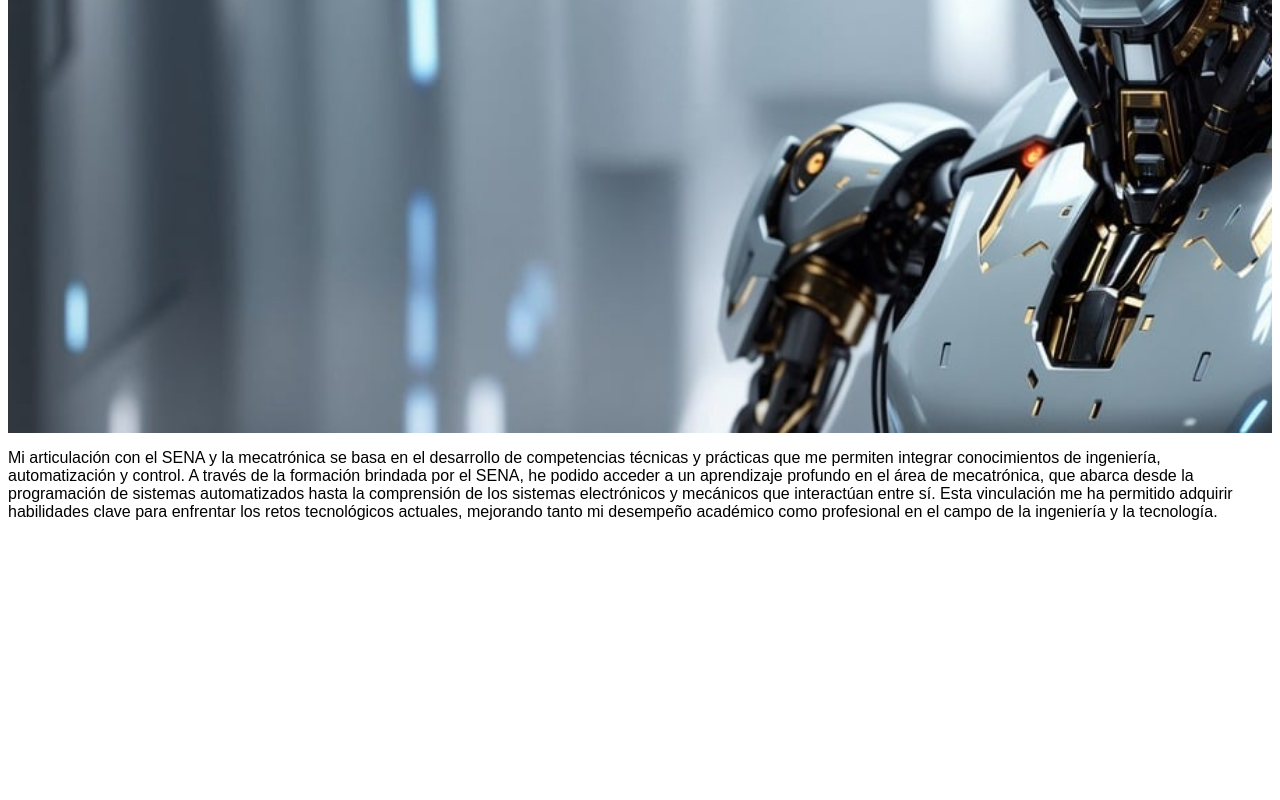
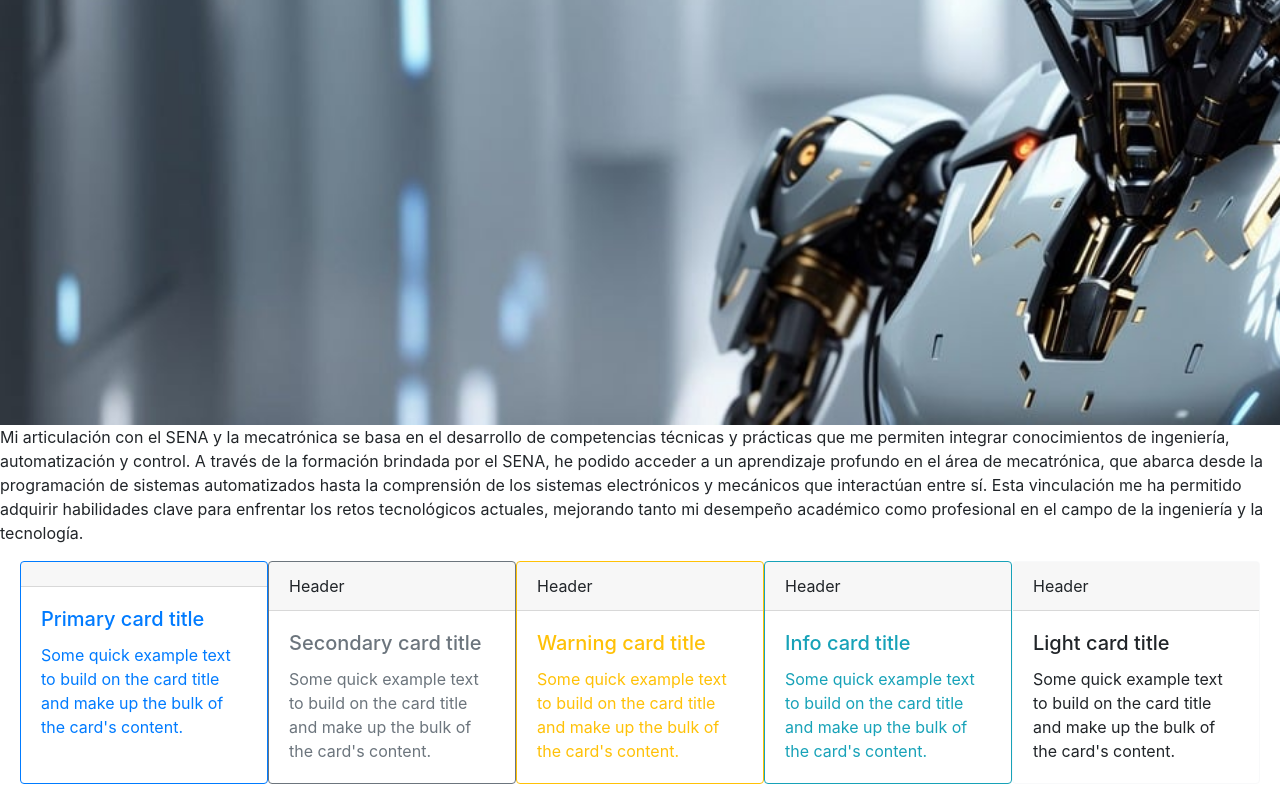
Before and after one commit to Jhocedth22/portafolio-20-, a plain HTML site: page index.html in a window 1280 px wide. Shown: the part 675-1475 px from the top of the page. Before the commit the page ends 1212 px from the top, so only its background shows below. Drawn offline with nearby package versions, Linux system fonts and the light colour scheme.

Commit message:
https://github.com/Jhocedth22/portafolio-20-.git

```diff
--- a/index.html
+++ b/index.html
@@ -7,6 +7,23 @@
     <title>Portafolio Mecatronica</title>
 </head>
 <body>
+
+</body>
+</html>
+
+
+
+<!doctype html>
+<html lang="en">
+  <head>
+    <!-- Required meta tags -->
+    <meta charset="utf-8">
+    <meta name="viewport" content="width=device-width, initial-scale=1, shrink-to-fit=no">
+<link rel="stylesheet" href="style.css"
+    <!-- Bootstrap CSS -->
+    <link rel="stylesheet" href="https://cdn.jsdelivr.net/npm/bootstrap@4.6.2/dist/css/bootstrap.min.css" integrity="sha384-xOolHFLEh07PJGoPkLv1IbcEPTNtaed2xpHsD9ESMhqIYd0nLMwNLD69Npy4HI+N" crossorigin="anonymous">
+  </head>
+  <body>
     <header>
         <div id="contenedor_encabezado">
             <img class="logo" src="./img/logo sena.png" alt="" srcset="logo sena">
@@ -29,6 +46,56 @@
 
             </div>
         </section>
+        <div id="tarjetas">
+            <div class="card border-primary mb-3" style="max-width: 18rem;">
+                <div class="card-header"></div>
+                <div class="card-body text-primary">
+                  <h5 class="card-title">Primary card title</h5>
+                  <p class="card-text">Some quick example text to build on the card title and make up the bulk of the card's content.</p>
+                </div>
+              </div>
+              <div class="card border-secondary mb-3" style="max-width: 18rem;">
+                <div class="card-header">Header</div>
+                <div class="card-body text-secondary">
+                  <h5 class="card-title">Secondary card title</h5>
+                  <p class="card-text">Some quick example text to build on the card title and make up the bulk of the card's content.</p>
+                </div>
+            </div>
+              <div class="card border-warning mb-3" style="max-width: 18rem;">
+                <div class="card-header">Header</div>
+                <div class="card-body text-warning">
+                  <h5 class="card-title">Warning card title</h5>
+                  <p class="card-text">Some quick example text to build on the card title and make up the bulk of the card's content.</p>
+                </div>
+              </div>
+              <div class="card border-info mb-3" style="max-width: 18rem;">
+                <div class="card-header">Header</div>
+                <div class="card-body text-info">
+                  <h5 class="card-title">Info card title</h5>
+                  <p class="card-text">Some quick example text to build on the card title and make up the bulk of the card's content.</p>
+                </div>
+              </div>
+              <div class="card border-light mb-3" style="max-width: 18rem;">
+                <div class="card-header">Header</div>
+                <div class="card-body">
+                  <h5 class="card-title">Light card title</h5>
+                  <p class="card-text">Some quick example text to build on the card title and make up the bulk of the card's content.</p>
+                </div>
+              </div>
+
+        </div>
     </main>
-</body>
+    <!-- Optional JavaScript; choose one of the two! -->
+
+    <!-- Option 1: jQuery and Bootstrap Bundle (includes Popper) -->
+    <script src="https://cdn.jsdelivr.net/npm/jquery@3.5.1/dist/jquery.slim.min.js" integrity="sha384-DfXdz2htPH0lsSSs5nCTpuj/zy4C+OGpamoFVy38MVBnE+IbbVYUew+OrCXaRkfj" crossorigin="anonymous"></script>
+    <script src="https://cdn.jsdelivr.net/npm/bootstrap@4.6.2/dist/js/bootstrap.bundle.min.js" integrity="sha384-Fy6S3B9q64WdZWQUiU+q4/2Lc9npb8tCaSX9FK7E8HnRr0Jz8D6OP9dO5Vg3Q9ct" crossorigin="anonymous"></script>
+
+    <!-- Option 2: Separate Popper and Bootstrap JS -->
+    <!--
+    <script src="https://cdn.jsdelivr.net/npm/jquery@3.5.1/dist/jquery.slim.min.js" integrity="sha384-DfXdz2htPH0lsSSs5nCTpuj/zy4C+OGpamoFVy38MVBnE+IbbVYUew+OrCXaRkfj" crossorigin="anonymous"></script>
+    <script src="https://cdn.jsdelivr.net/npm/popper.js@1.16.1/dist/umd/popper.min.js" integrity="sha384-9/reFTGAW83EW2RDu2S0VKaIzap3H66lZH81PoYlFhbGU+6BZp6G7niu735Sk7lN" crossorigin="anonymous"></script>
+    <script src="https://cdn.jsdelivr.net/npm/bootstrap@4.6.2/dist/js/bootstrap.min.js" integrity="sha384-+sLIOodYLS7CIrQpBjl+C7nPvqq+FbNUBDunl/OZv93DB7Ln/533i8e/mZXLi/P+" crossorigin="anonymous"></script>
+    -->
+  </body>
 </html>
--- a/style.css
+++ b/style.css
@@ -31,3 +31,11 @@
     font-size: xx-large;
     color:rgb(255, 30, 0);
  }
+ #tarjetas{
+    margin-left: 20px;
+    margin-right: 20px;
+    display: flex;
+    justify-content:space-between ;
+    gap: px 10px;
+
+ }
```
